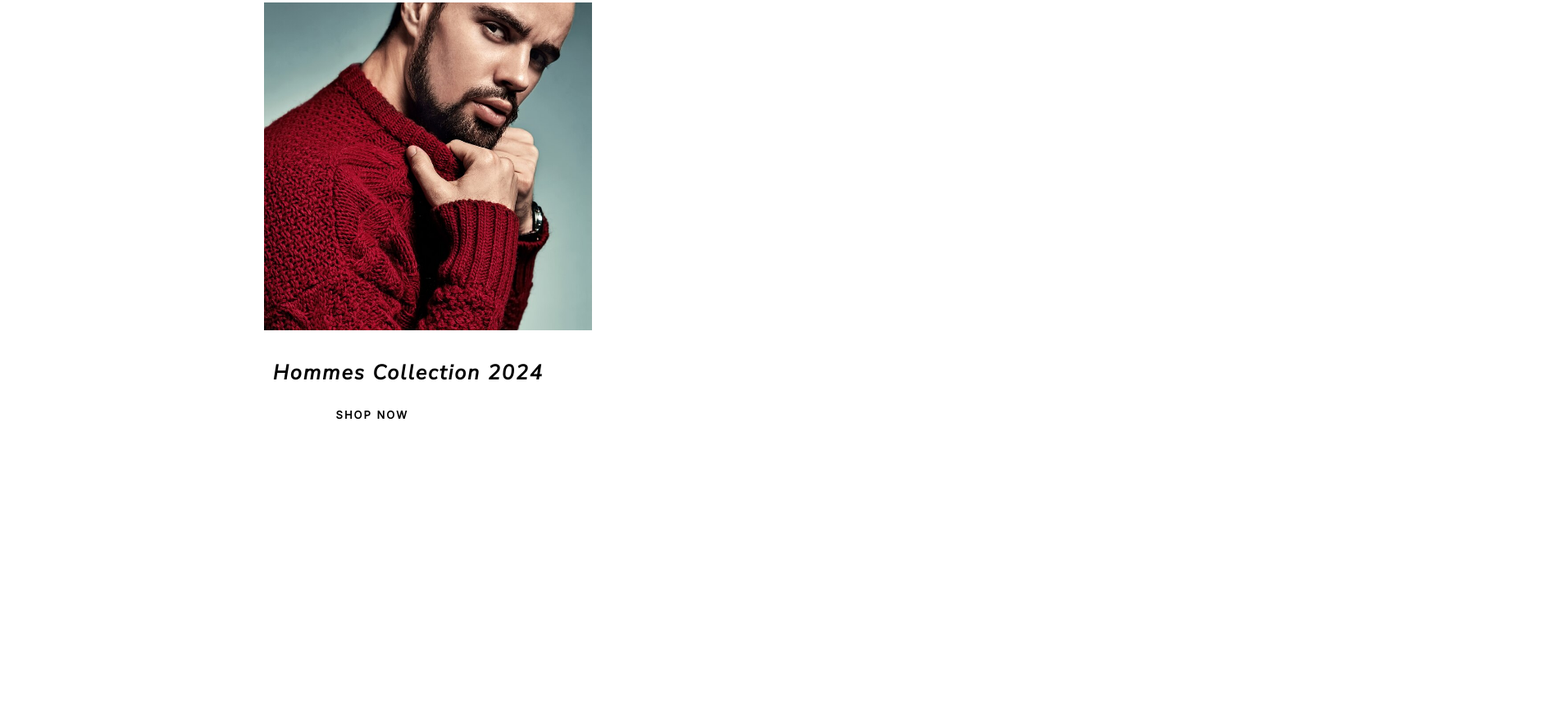
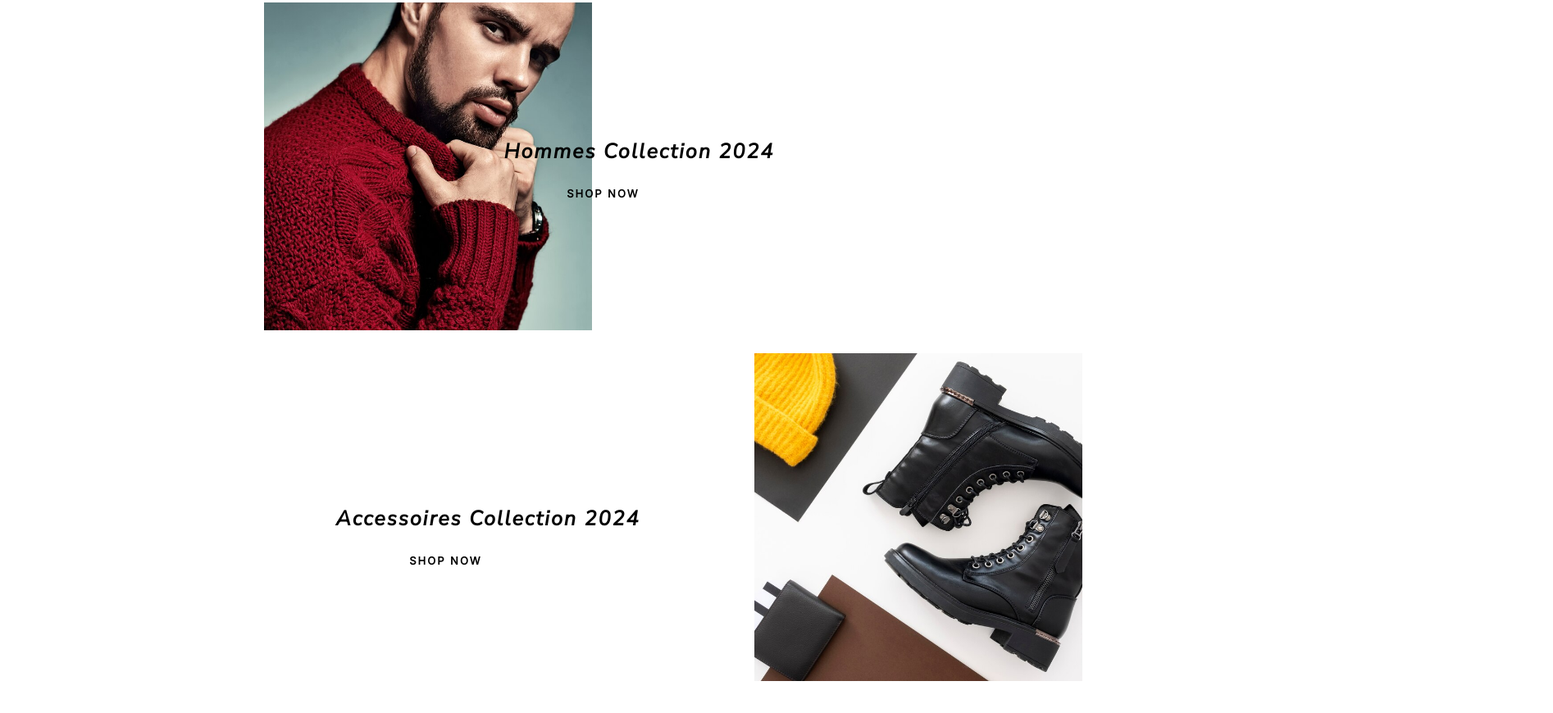
Before and after one commit to Anthoonyyy/SiteEcommerce, a plain HTML site: page index.html in a window 1280 px wide. Shown: the part 1329-2199 px from the top of the page at 82% size, 1894 px wide, since content can reach past the window. Before the commit the page ends 1894 px from the top, so only its background shows below. Drawn offline with Linux system fonts and the light colour scheme.

Commit message:
ajout de la collection accessoires

```diff
--- a/index.html
+++ b/index.html
@@ -41,6 +41,11 @@
         </figure>
         <p id="collectionHomme">Hommes Collection 2024</p>
         <a href="#" class="shopNow" id="Shop2">SHOP NOW</a>
+        <figure id="accessoires">
+            <img src="images/accessoires.jpg" alt="photo d'accessoires divers">
+        </figure>
+        <p id="collectionAccessoires">Accessoires Collection 2024</p>
+        <a href="#" class="shopNow" id="Shop3">SHOP NOW</a>
     </section>
 </body>
 
--- a/style.css
+++ b/style.css
@@ -84,8 +84,6 @@ video {
     top: -60px;
     left: 22%;
 
-
-
 }
 
 #photoHomme img {
@@ -106,7 +104,7 @@ p {
 #collectionFemme {
     position: relative;
     bottom: 270px;
-    left: 37%;
+    left: 30%;
 }
 
 /*Classe shopNow car y'en a plusieurs et ils auront le même style*/
@@ -127,17 +125,45 @@ p {
 #Shop1 {
     position: relative;
     bottom: 270px;
-    left: 42%;
+    left: 36%;
 }
 
 #collectionHomme {
     position: relative;
-    left: 26%;
-    top: -50px;
+    left: 48%;
+    top: -320px;
 }
 
 #Shop2 {
     position: relative;
+    left: 54%;
+    top: -320px;
+}
+
+#accessoires {
+    width: 400px;
+    height: 400px;
+    position: relative;
+    top: -150px;
+    left: 110vh;
+
+}
+
+#accessoires img {
+    object-fit: cover;
+    object-position: center;
+    height: 400px;
+    width: 400px;
+}
+
+#collectionAccessoires {
+    position: relative;
     left: 32%;
-    top: -50px;
+    top: -390px;
 }
+
+#Shop3 {
+    position: relative;
+    left: 39%;
+    top: -390px;
+}
```
Also changed, not shown: images/accessoires.jpg (added).
